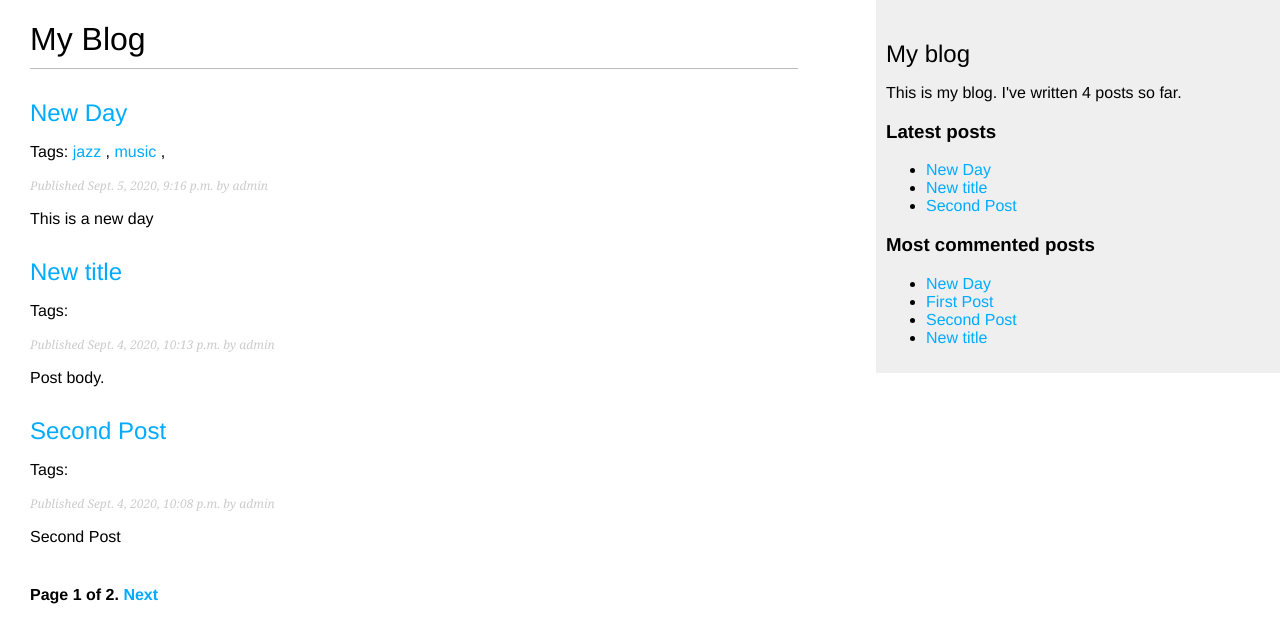
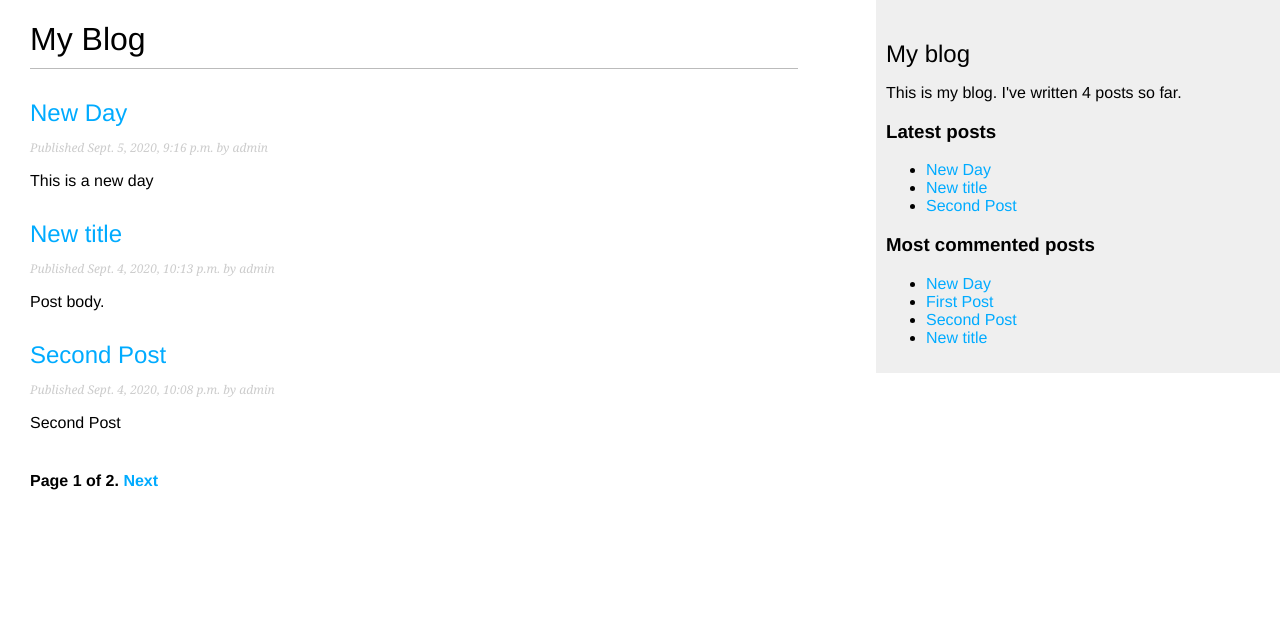
Before and after one commit to TooEinfach/mysite, a Django app: page /blog/ in a window 1280 px wide. Shown: the top 643 px of the page. Run offline with Django 3.2, Linux system fonts and the light colour scheme; data comes from the database, SQL or seed files in the repository; parts of the project's set-up code (start-up, migrations or seed data) failed here and were passed over.

Commit message:
I don't care it's broken

```diff
--- a/mysite/blog/models.py
+++ b/mysite/blog/models.py
@@ -2,7 +2,7 @@ from django.db import models
 from django.utils import timezone
 from django.urls import reverse
 from django.contrib.auth.models import User
-from taggit.managers import TaggableManager
+# from taggit.managers import TaggableManager
 
 
 class PublishedManager(models.Manager):
@@ -45,8 +45,6 @@ class Post(models.Model):
                              self.publish.month,
                              self.publish.day, self.slug])
 
-    tags = TaggableManager()
-
 
 class Comment(models.Model):
     post = models.ForeignKey(Post,
--- a/mysite/blog/templates/blog/post/list.html
+++ b/mysite/blog/templates/blog/post/list.html
@@ -2,28 +2,16 @@
 {% block title %}My Blog{% endblock %}
 {% block content %}
     <h1>My Blog</h1>
-    {% if tag %}
-        <h2>Posts tagged with "{{ tag.name }}"</h2>
-    {% endif %}
     {% for post in posts %}
         <h2>
             <a href="{{ post.get_absolute_url }}">
                 {{ post.title }}
             </a>
         </h2>
-        <p class="tags">
-            Tags:
-            {% for tag in post.tags.all %}
-                <a href="{% url "blog:post_list_by_tag" tag.slug %}">
-                    {{ tag.name }}
-                </a>
-                {% if not forloop.las %}, {% endif %}
-            {% endfor %}
-        </p>
         <p class="date">
             Published {{ post.publish }} by {{ post.author }}
         </p>
         {{ post.body|truncatewords:30|linebreaks }}
     {% endfor %}
-    {%include "pagination.html" with page=posts %}
+    {%include "pagination.html" with page=page_obj %}
 {% endblock %}
--- a/mysite/blog/urls.py
+++ b/mysite/blog/urls.py
@@ -4,11 +4,10 @@ from . import views
 app_name = 'blog'
 urlpatterns = [
     # post views
-    path('', views.post_list, name='post_list'),
-    # path('', views.PostListView.as_view(), name='post_list'),
+    # path('', views.post_list, name='post_list'),
+    path('', views.PostListView.as_view(), name='post_list'),
     path('<int:year>/<int:month>/<int:day>/<slug:post>/',
         views.post_detail,
         name='post_detail'),
     path('<int:post_id>/share/', views.post_share, name='post_share'),
-    path('tag/<slug:tag_slug>/', views.post_list, name='post_list_by_tag'),
 ]
--- a/mysite/blog/views.py
+++ b/mysite/blog/views.py
@@ -4,15 +4,9 @@ from django.core.paginator import Paginator, EmptyPage, PageNotAnInteger
 from django.views.generic import ListView
 from .forms import EmailPostForm, CommentForm
 from django.core.mail import send_mail
-from taggit.models import Tag
-from django.db.models import Count
 
-def post_list(request, tag_slug=None):
+def post_list(request):
     object_list = Post.published.all()
-    tag = None
-    if tag_slug:
-        tag = get_object_or_404(Tag, slug=tag_slug)
-        object_list = object_list.filter(tags__in=[tag])
     paginator = Paginator(object_list, 3) # 3 posts in each page
     page = request.GET.get('page')
     try:
@@ -23,7 +17,7 @@ def post_list(request, tag_slug=None):
     except EmptyPage:
         # If page is out of range deliver last page of results
         posts = paginator.page(paginator.num_pages)
-    return render (request, 'blog/post/list.html', {'page':page, 'posts': posts, 'tag':tag})
+    return render (request, 'blog/post/list.html', {'posts': posts})
 
 def post_detail(request, year, month, day, post):
     post = get_object_or_404(Post, slug=post, status='published', publish__year=year,
@@ -44,19 +38,11 @@ def post_detail(request, year, month, day, post):
     else:
         comment_form = CommentForm()
 
-    #List of similar posts
-    post_tags_ids = post.tags.values_list('id', flat=True)
-    similar_posts = Post.published.filter(tags__in=post_tags_ids)\
-        .exclude(id=post.id)
-    similar_posts = similar_posts.annotate(same_tags=Count('tags'))\
-        .order_by('same_tags','-publish')[:4]
-
     return render(request, 'blog/post/detail.html',
                             {'post': post,
                             'comments': comments,
                             'new_comment': new_comment,
-                            'comment_form': comment_form,
-                            'similar_posts':similar_posts})
+                            'comment_form': comment_form})
 
 class PostListView(ListView):
     queryset = Post.published.all()
--- a/mysite/mysite/settings.py
+++ b/mysite/mysite/settings.py
@@ -38,7 +38,6 @@ INSTALLED_APPS = [
     'django.contrib.messages',
     'django.contrib.staticfiles',
     'blog.apps.BlogConfig',
-    'taggit',
 ]
 
 MIDDLEWARE = [
```
Also changed, not shown: mysite/blog/templates/blog/post/detail.html (+0 -8 lines), mysite/blog/migrations/0003_post_tag.py (deleted), mysite/blog/migrations/0004_auto_20200906_1531.py (deleted).
